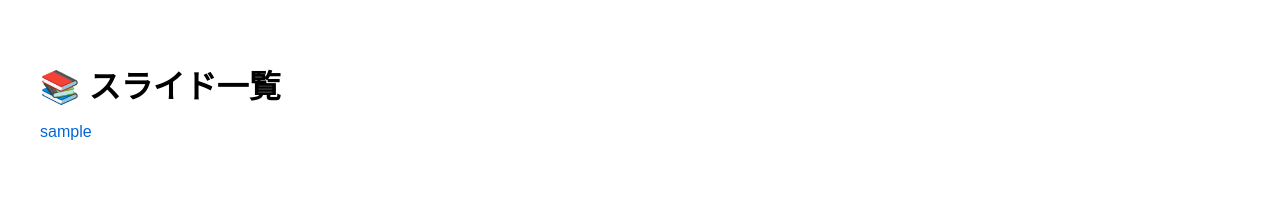
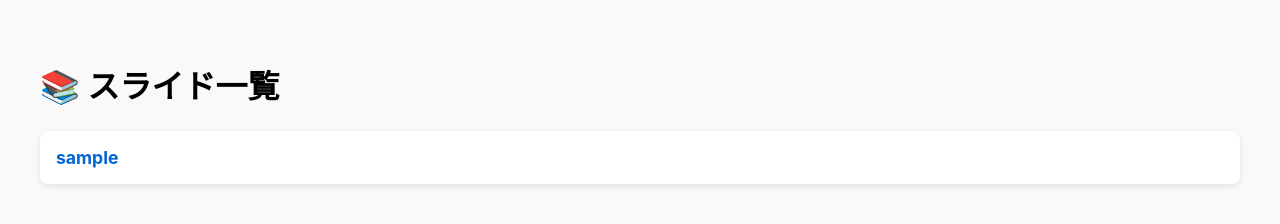
Before and after one commit to bellshun/marp_slide, a plain HTML site: page index.html in a window 1280 px wide. Drawn offline with Linux system fonts and the light colour scheme.

Commit message:
deploy: 444a402c42ab719268f2347dc9c69e42d526d0eb

```diff
--- a/index.html
+++ b/index.html
@@ -2,20 +2,45 @@
 <html lang="ja">
 <head>
   <meta charset="UTF-8" />
+  <meta name="viewport" content="width=device-width, initial-scale=1.0" />
   <title>Slide Index</title>
   <style>
-    body { font-family: sans-serif; padding: 2rem; }
-    h1 { margin-bottom: 1rem; }
-    ul { list-style: none; padding: 0; }
-    li { margin: 0.5rem 0; }
-    a { text-decoration: none; color: #0366d6; }
-    a:hover { text-decoration: underline; }
+    body {
+      font-family: -apple-system, BlinkMacSystemFont, 'Segoe UI', Roboto, 'Helvetica Neue', sans-serif;
+      background: #f9f9f9;
+      padding: 2rem;
+    }
+    h1 {
+      font-size: 2rem;
+      margin-bottom: 1.5rem;
+    }
+    .grid {
+      display: grid;
+      grid-template-columns: repeat(auto-fit, minmax(220px, 1fr));
+      gap: 1rem;
+    }
+    .card {
+      background: white;
+      border-radius: 0.5rem;
+      padding: 1rem;
+      box-shadow: 0 2px 6px rgba(0,0,0,0.1);
+      transition: box-shadow 0.2s ease;
+    }
+    .card:hover {
+      box-shadow: 0 4px 12px rgba(0,0,0,0.15);
+    }
+    a {
+      text-decoration: none;
+      color: #0366d6;
+      font-weight: bold;
+      font-size: 1.1rem;
+    }
   </style>
 </head>
 <body>
   <h1>📚 スライド一覧</h1>
-  <ul>
-    <li><a href="./sample/">sample</a></li>
-  </ul>
+  <div class="grid">
+  <div class="card"><a href="./sample/">sample</a></div>
+  </div>
 </body>
 </html>
```
Also changed, not shown: sample/index.html (+1 -1 lines).
